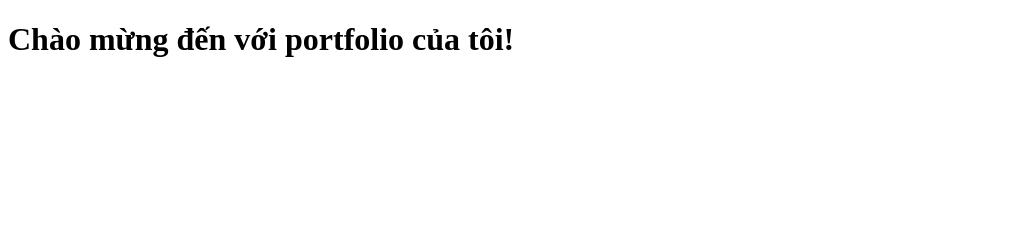
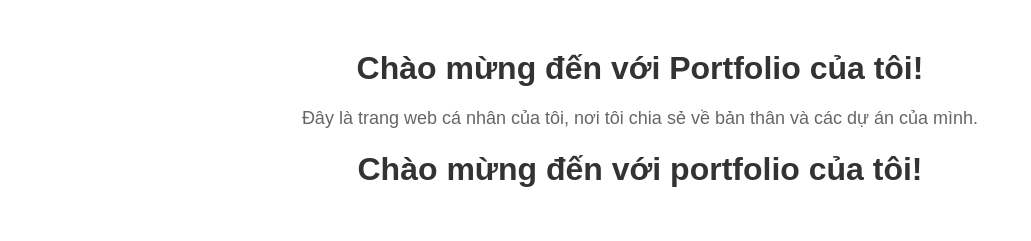
Before and after one commit to quynhvu1901/My-portfolio, a plain HTML site: page index.html in a window 1280 px wide. Shown: the whole page, without its empty margins (0-1031 px from the left). Drawn offline with Linux system fonts and the light colour scheme.

Commit message:
Cập nhật nội dung trang web

```diff
--- a/index.html
+++ b/index.html
@@ -1,3 +1,29 @@
+<!DOCTYPE html>
+<html lang="vi">
+<head>
+    <meta charset="UTF-8">
+    <meta name="viewport" content="width=device-width, initial-scale=1.0">
+    <title>My Portfolio</title>
+    <style>
+        body {
+            font-family: Arial, sans-serif;
+            text-align: center;
+            margin: 50px;
+        }
+        h1 {
+            color: #333;
+        }
+        p {
+            font-size: 18px;
+            color: #666;
+        }
+    </style>
+</head>
+<body>
+    <h1>Chào mừng đến với Portfolio của tôi!</h1>
+    <p>Đây là trang web cá nhân của tôi, nơi tôi chia sẻ về bản thân và các dự án của mình.</p>
+</body>
+</html>
 <!DOCTYPE html>
 <html lang="vi">
 <head>
```
